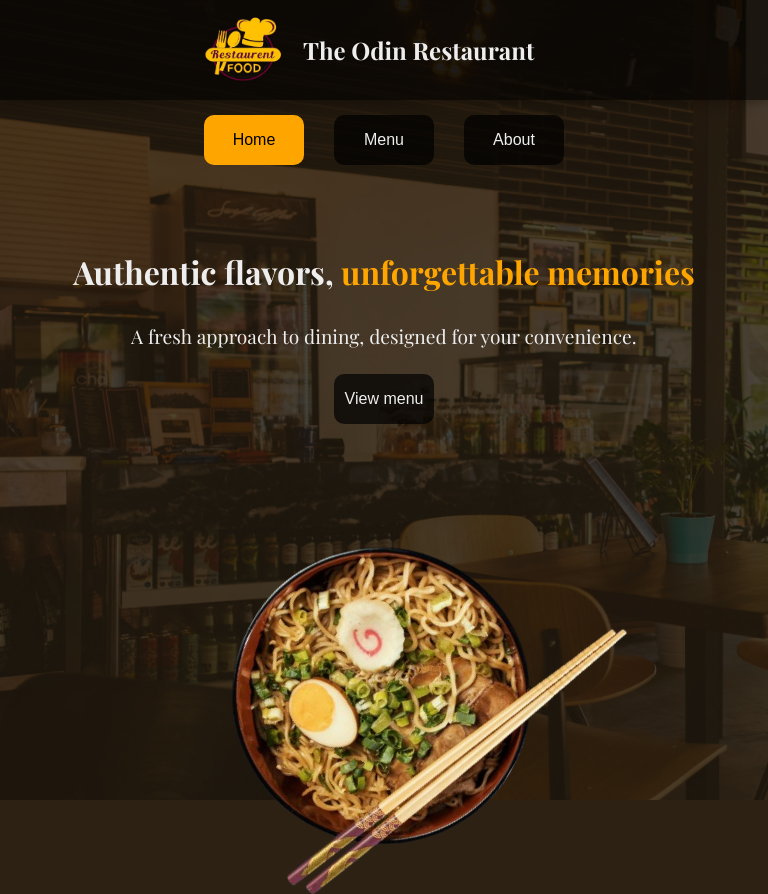
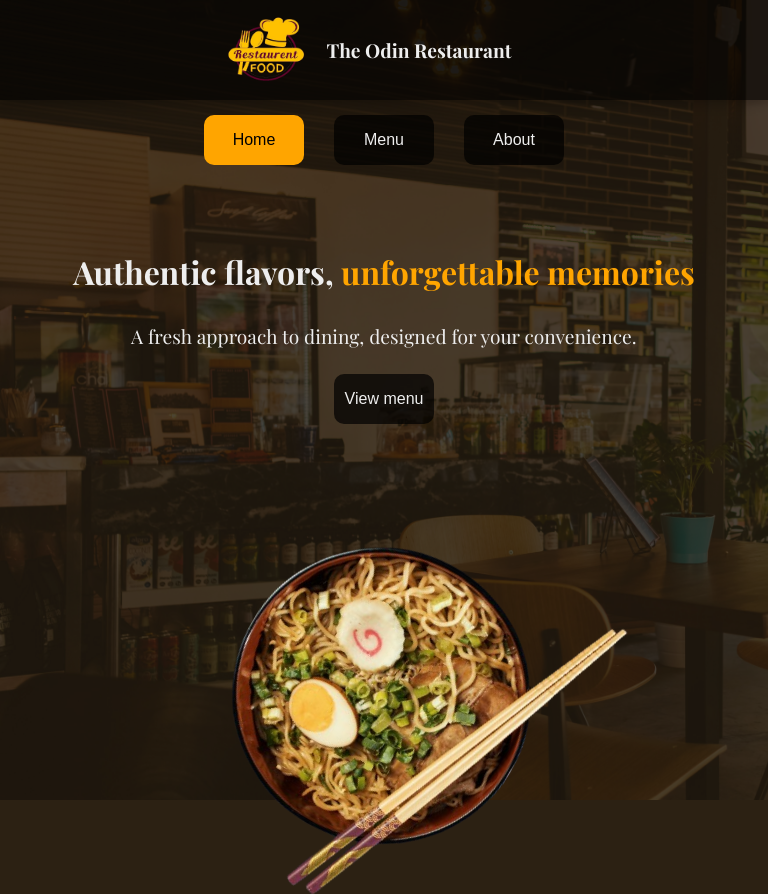
Before and after one commit to banskotanup/Restaurant-Page, a website built with webpack: page src/template.html in a window 768 px wide. Shown: the top 894 px of the page. Built offline with nearby package versions, Linux system fonts and the light colour scheme; a web font is replaced by a local one.

Commit message:
Adjust font size and apply translation to title paragraph for improved layout in responsive.css

```diff
--- a/src/responsive.css
+++ b/src/responsive.css
@@ -8,7 +8,8 @@
 
     .title p{
         text-align: start;
-        font-size: 1.5em;
+        font-size: 1.2em;
+        transform: translateX(-20px);
     }
 
     .slogan{
```
